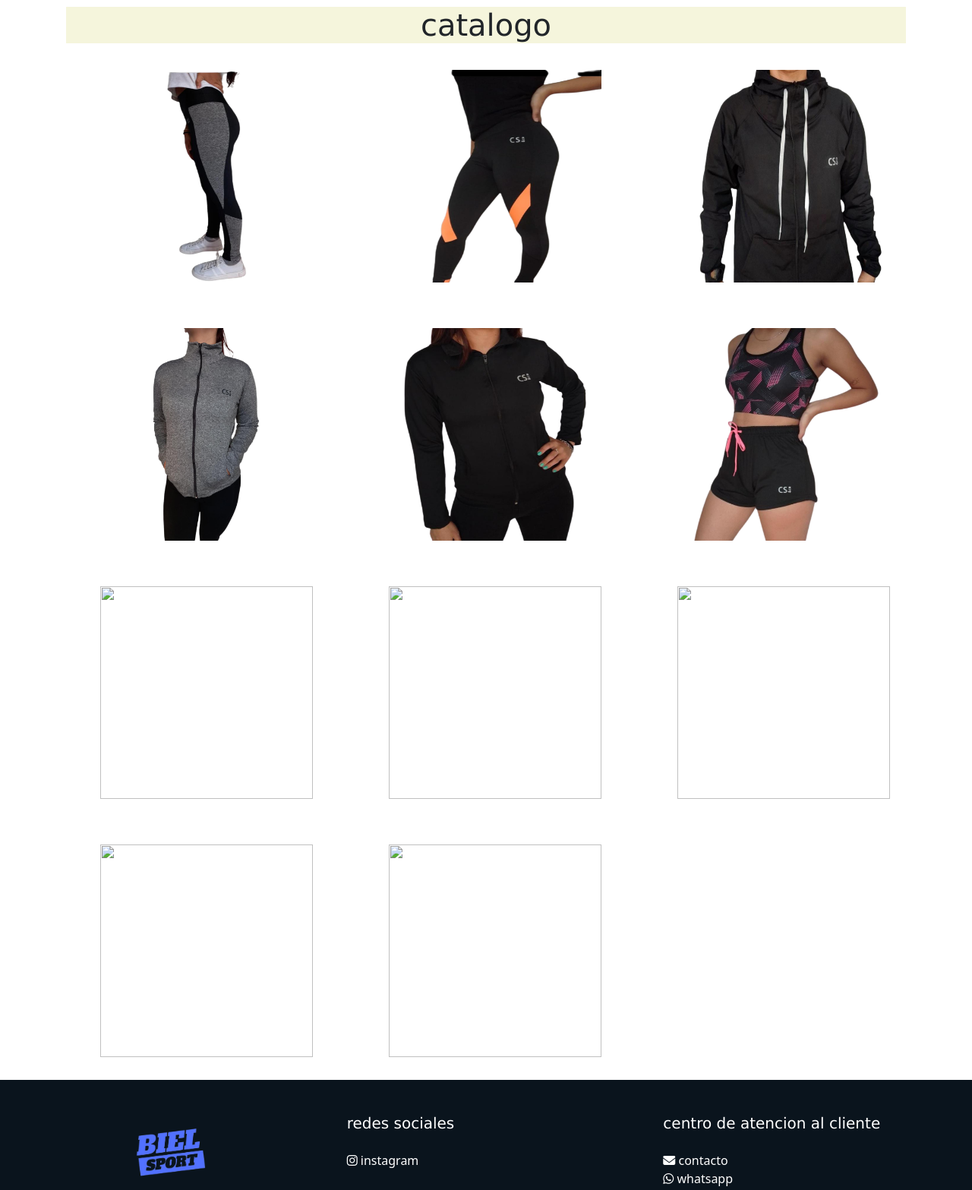
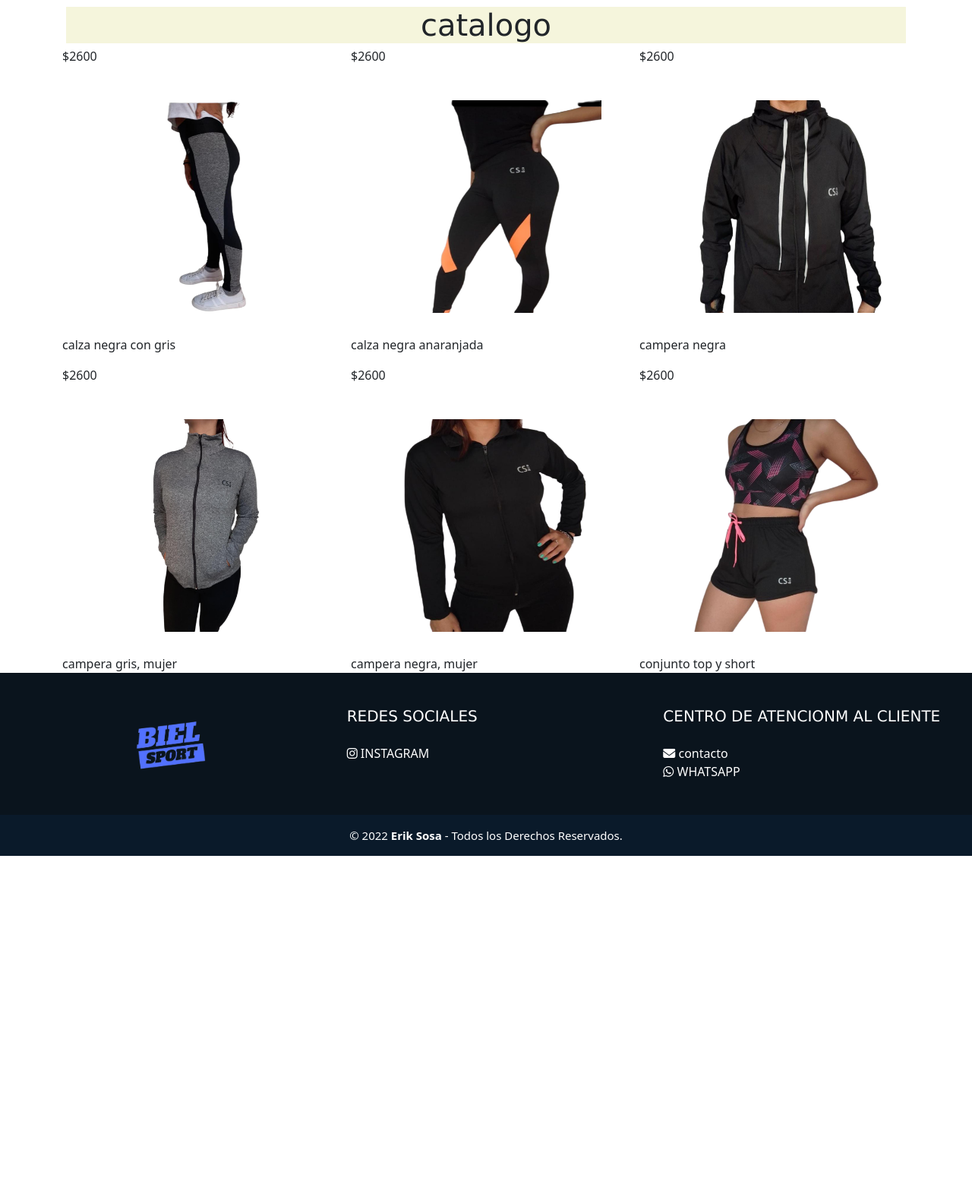
Before and after one commit to martinnn10/proyecto-biel, a website: page paginas/catalogo.html in a window 1280 px wide. Shown: the part 140-1707 px from the top of the page at 76% size. After the commit the page ends 1267 px from the top, so only its background shows below. Drawn offline with nearby package versions, Linux system fonts and the light colour scheme.

Commit message:
agregando cosas al indec y catalogo

```diff
--- a/paginas/catalogo.html
+++ b/paginas/catalogo.html
@@ -46,39 +46,35 @@
     </div>
     <div class="row">
       <div class="col-lg-4">
+        <p>$2600</p>
         <img src="../galeria/calza4-removebg-preview.png" alt="" class="productos">
+        <p>calza negra con gris</p>
       </div>
       <div class="col-lg-4">
+        <p>$2600</p>
         <img src="../galeria/calzas_negra.png" alt="" class="productos">
+        calza negra anaranjada
       </div>
       <div class="col-lg-4">
-      <img src="../galeria/campera-removebg-preview.png" alt="" class="productos">
+        <p>$2600</p>
+        <img src="../galeria/campera-removebg-preview.png" alt="" class="productos">
+        <p>campera negra</p>
       </div>
       <div class="col-lg-4">
+        <p>$2600</p>
         <img src="../galeria/campera_gris.png" alt="" class="productos">
+        campera gris, mujer
       </div>
       <div class="col-lg-4">
+        <p>$2600</p>
         <img src="../galeria/camperaNegra_mujer.png" alt="" class="productos">
+        campera negra, mujer
       </div>
       <div class="col-lg-4">
+        <p>$2600</p>
         <img src="../galeria/conjuntoTopyShort.png" alt="" class="productos">
+        conjunto top y short
       </div>
-      <div class="col-lg-4">
-        <img src="../galeria/" alt="" class="productos">
-      </div>
-      <div class="col-lg-4">
-      <img src="../galeria/" alt="" class="productos">
-      </div>
-      <div class="col-lg-4">
-        <img src="../galeria/" alt="" class="productos">
-      </div>
-      <div class="col-lg-4">
-        <img src="../galeria/" alt="" class="productos">
-      </div>
-      <div class="col-lg-4">
-        <img src="../galeria/" alt="" class="productos">
-      </div>
-
     </div>
 
   </section>
@@ -94,16 +90,16 @@
             </figure>
         </div>
         <div class="box">
-            <h2>redes sociales</h2>
+            <h2>REDES SOCIALES</h2>
             <i class="fa-brands fa-instagram i-footer"></i>
-            <a href="https://www.instagram.com/bielsport2/"target="_blank" class="footer-a">instagram</a>
+            <a href="https://www.instagram.com/bielsport2/"target="_blank" class="footer-a">INSTAGRAM</a>
         </div>
         <div class="box">
-            <h2>centro de atencion al cliente</h2>
+            <h2>CENTRO DE ATENCIONM AL CLIENTE</h2>
               <i class="fa-solid fa-envelope i-footer"></i>
               <a href="./paginas/contacto.html" class="footer-a">contacto</a><br>
               <i class="fa-brands fa-whatsapp i-footer"></i>
-              <a href="" class="footer-a">whatsapp</a>
+              <a href="" class="footer-a">WHATSAPP</a>
         </div>
     </div>
     <div class="grupo-2">
--- a/style.css
+++ b/style.css
@@ -16,7 +16,7 @@ h1{
     display: flex;
     justify-content: center;
     text-align: center;
-    color: white;
+    color: rgb(0, 0, 0);
     font-size: 25px;
     background-repeat: no-repeat;
     background-size: cover ;
@@ -40,10 +40,9 @@ h1{
 
 }
 .titulo_foto{
-    width: 100%;
     position: relative;
     cursor: pointer;
-    justify-content: center;
+
 
 
 }
```
Also changed, not shown: index.html (+6 -6 lines), paginas/contacto.html (+5 -5 lines), paginas/quienes-somos.html (+5 -5 lines), paginas/sobre-nosotros.html (+5 -5 lines).
